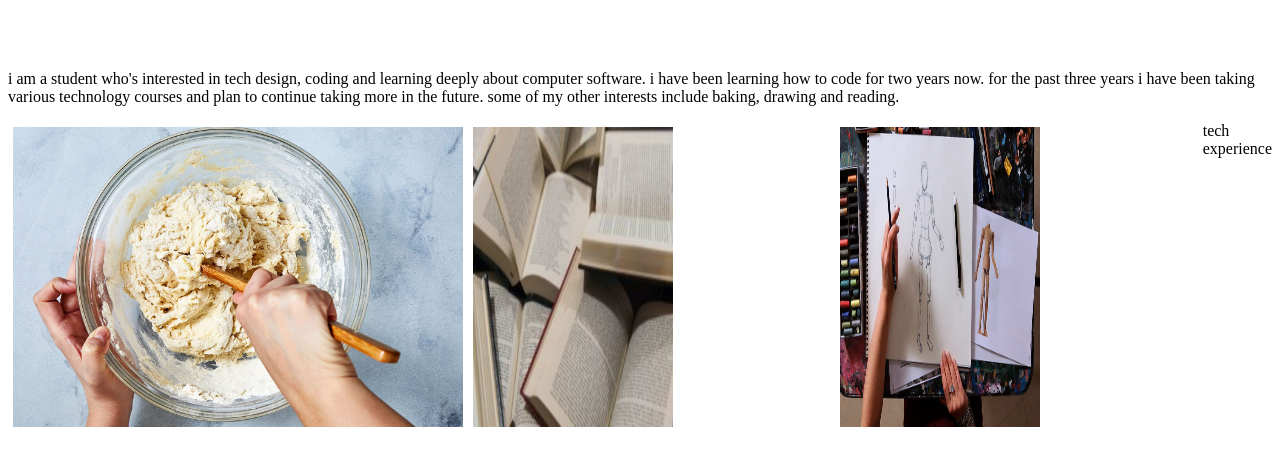
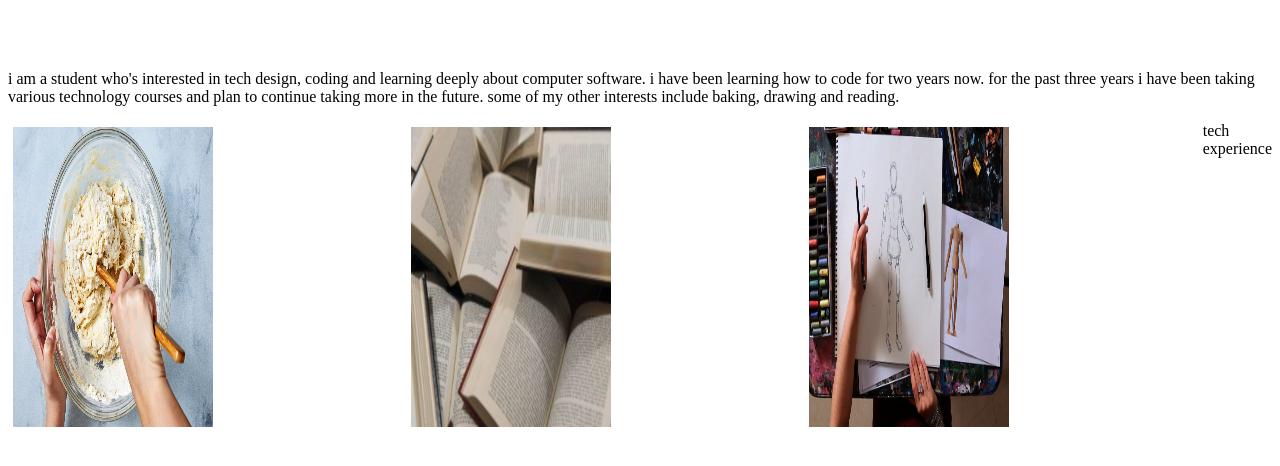
Before and after one commit to 903889/website-2.0, a plain HTML site: page pages/about me.html in a window 1280 px wide. Drawn offline with Linux system fonts and the light colour scheme; files that its build step writes are made by us from their sources; files whose address does not match are found by name.

Commit message:
Update about me.html

```diff
--- a/pages/about me.html
+++ b/pages/about me.html
@@ -20,7 +20,7 @@ of my other interests include baking, drawing and reading.</p>
 <div class="row">
     <div class="column">
       <img src="baking.jpg" alt="baking"
-       style="widows:200px;height:300px;">
+       style="width:200px;height:300px;">
     </div>
     <div class="column">
       <img src="books.jpg" alt="books"
```
